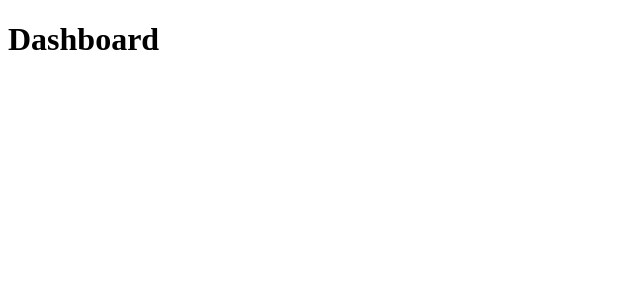
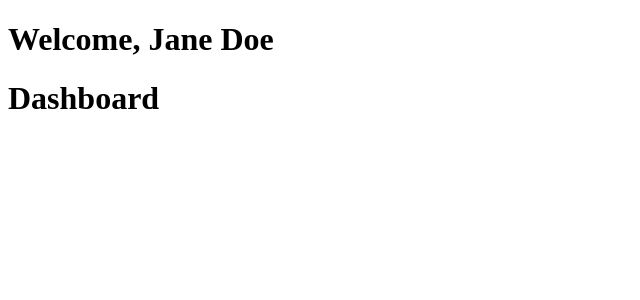
Before and after one commit to imaanally/SkillSwap, a React (Vite) app in the folder frontend/: page / in a window 1280 px wide. Shown: the top 300 px of the page, without its empty margins (0-640 px from the left). Built offline with nearby package versions, Linux system fonts and the light colour scheme.

Commit message:
Add Dashboard welcome message

```diff
--- a/frontend/src/pages/Dashboard.jsx
+++ b/frontend/src/pages/Dashboard.jsx
@@ -1,4 +1,11 @@
+const fakeUser = { name: 'Jane Doe' }
+
 function Dashboard() {
-    return <h1>Dashboard</h1>
+    return (
+    <div>
+        <h1>Welcome, {fakeUser.name}</h1>
+        <h1>Dashboard</h1>
+    </div>
+    )
 }
 export default Dashboard
```
